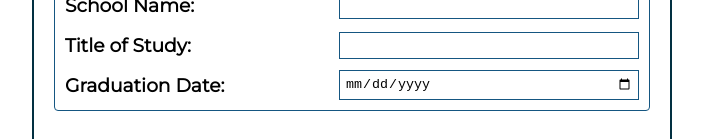
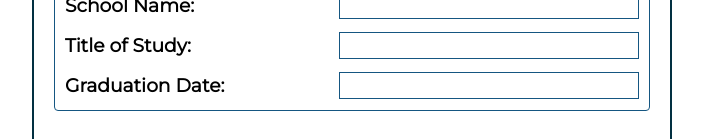
Before and after one commit to gorkemu/cv-project, a React (Create React App) app: page / in a window 1280 px wide. Shown: the part 413-552 px from the top of the page, without its empty margins (288-991 px from the left). Built offline with nearby package versions, Linux system fonts and the light colour scheme.

Commit message:
remove type attributes

```diff
--- a/src/components/Education.js
+++ b/src/components/Education.js
@@ -14,7 +14,7 @@ class Education extends Component {
                     <h3>School Name: </h3>
                     <div>
                         {isEditing
-                            ? <input type="text" name="school" onChange={handleEducationInput} value={school}></input>
+                            ? <input name="school" onChange={handleEducationInput} value={school}></input>
                             : <p>{school}</p>
                         }
                     </div>
@@ -23,7 +23,7 @@ class Education extends Component {
                     <h3>Title of Study: </h3>
                     <div>
                         {isEditing
-                            ? <input type="text" name="titleOfStudy" onChange={handleEducationInput} value={titleOfStudy}></input>
+                            ? <input name="titleOfStudy" onChange={handleEducationInput} value={titleOfStudy}></input>
                             : <p>{titleOfStudy}</p>
                         }
                     </div>
@@ -32,7 +32,7 @@ class Education extends Component {
                     <h3>Graduation Date: </h3>
                     <div>
                         {isEditing
-                            ? <input type="date" name="graduationDate" onChange={handleEducationInput} value={graduationDate}></input>
+                            ? <input name="graduationDate" onChange={handleEducationInput} value={graduationDate}></input>
                             : <p>{graduationDate}</p>
                         }
                     </div>
```
